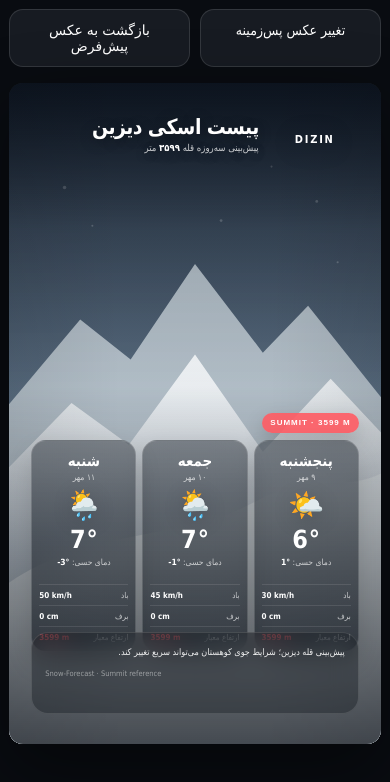
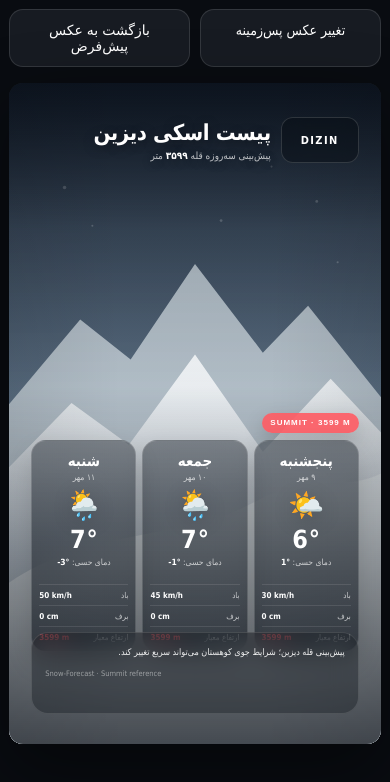
Before and after one commit to erfanchgh/dizin-weather-system, a website: page index.html in a window 390 px wide. Drawn offline with nearby package versions, Linux system fonts and the light colour scheme; no server answers.

Commit message:
Restore previous Dizin header styling

```diff
--- a/style.css
+++ b/style.css
@@ -41,45 +41,24 @@ body{min-height:100vh}
 }
 
 .story-header{
-  position:absolute;top:5.2%;right:6.8%;left:6.8%;
-  display:flex;align-items:flex-start;gap:16px
+  position:absolute;top:5.6%;right:6.8%;left:6.8%;
+  display:flex;align-items:center;gap:14px
 }
 .brand-mark{
-  width:104px;height:58px;padding:0;
+  width:92px;height:54px;padding:4px;
   display:grid;place-items:center;
-  background:transparent;
-  border:0;
-  border-radius:0;
-  backdrop-filter:none;
-  overflow:visible;
-  filter:drop-shadow(0 3px 12px rgba(0,0,0,.28))
+  background:rgba(4,8,15,.38);
+  border:1px solid rgba(255,255,255,.14);
+  border-radius:14px;
+  backdrop-filter:blur(10px);
+  overflow:hidden
 }
-.brand-logo{width:100%;height:100%;object-fit:contain;object-position:center}
-.brand-fallback{font-size:11px;font-weight:800;letter-spacing:1.8px}
-.title-block{
-  flex:1;text-align:right;
-  text-shadow:0 2px 14px rgba(0,0,0,.38)
-}
-.eyebrow{
-  display:block;
-  direction:ltr;
-  margin-bottom:5px;
-  font:700 8.5px/1.1 Arial,sans-serif;
-  letter-spacing:1.7px;
-  color:rgba(255,255,255,.68)
-}
-.title-block h1{
-  font-size:28px;
-  margin:0 0 4px;
-  font-weight:900;
-  letter-spacing:-.55px
-}
-.title-block p{
-  font-size:11.5px;
-  margin:0;
-  color:rgba(255,255,255,.78)
-}
-.title-block bdi{color:#fff;font-weight:800}
+.brand-logo{width:100%;height:100%;object-fit:contain}
+.brand-fallback{font-size:11px;font-weight:700;letter-spacing:1.4px}
+.title-block{flex:1;text-align:right;text-shadow:0 2px 12px rgba(0,0,0,.35)}
+.title-block h1{font-size:29px;margin:0 0 5px;font-weight:850;letter-spacing:-.4px}
+.title-block p{font-size:12px;margin:0;color:var(--muted)}
+.title-block bdi{color:#fff;font-weight:700}
 
 .forecast-wrap{
   position:absolute;top:48%;right:6.8%;left:6.8%;
@@ -157,11 +136,10 @@ body{min-height:100vh}
 @media(max-width:480px){
   .app-shell{padding:9px}
   .story{border-radius:14px}
-  .story-header{top:4.8%;right:6%;left:6%;gap:12px}
-  .brand-mark{width:88px;height:49px}
-  .eyebrow{font-size:7px;letter-spacing:1.3px;margin-bottom:4px}
-  .title-block h1{font-size:21px;margin-bottom:3px}
-  .title-block p{font-size:9.5px}
+  .story-header{top:5.2%;right:6%;left:6%;gap:10px}
+  .brand-mark{width:78px;height:46px;border-radius:12px}
+  .title-block h1{font-size:22px}
+  .title-block p{font-size:10px}
 
   .forecast-wrap{top:49.5%;right:6%;left:6%}
   .summit-label{font-size:8px;padding:5px 8px;margin-bottom:7px}
```
